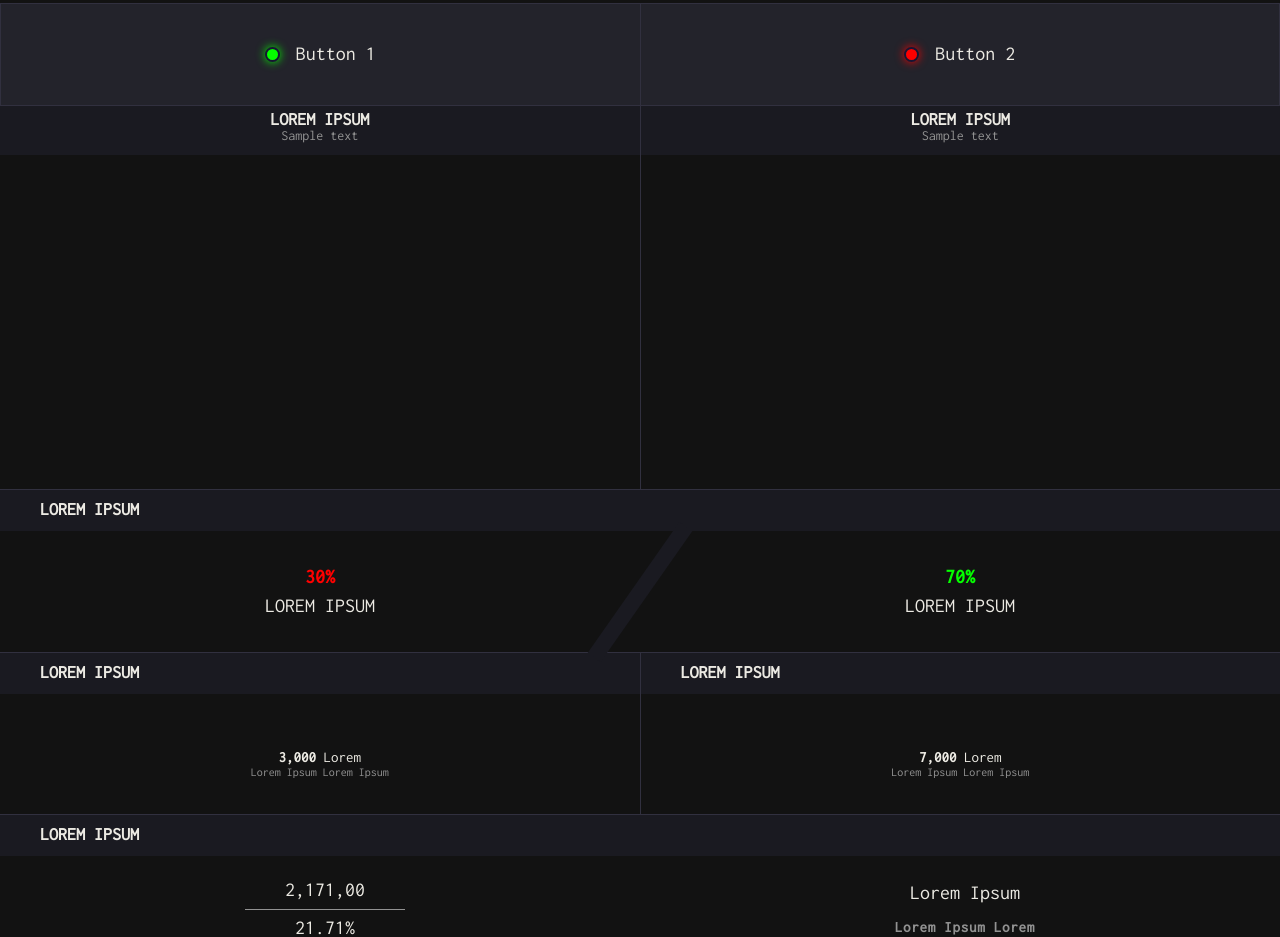
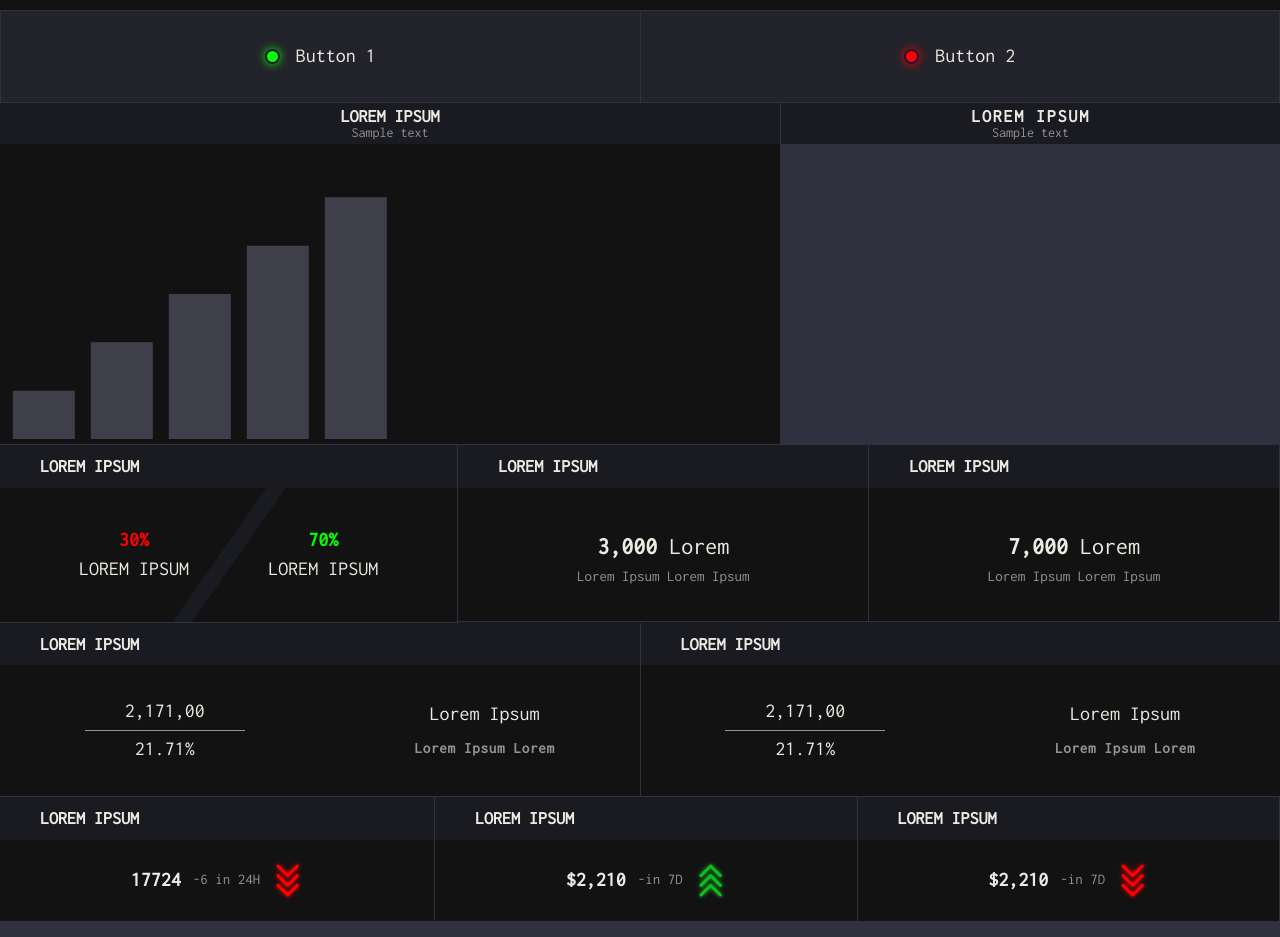
Before and after one commit to GerganaKristinova/WebThree-project, a React (Vite) app: page / in a window 1280 px wide. Shown: the part 68-1005 px from the top of the page. Built offline with nearby package versions, Linux system fonts and the light colour scheme.

Commit message:
Medium and Large devices complete

```diff
--- a/package.json
+++ b/package.json
@@ -11,7 +11,8 @@
   },
   "dependencies": {
     "react": "^18.2.0",
-    "react-dom": "^18.2.0"
+    "react-dom": "^18.2.0",
+    "recharts": "^2.12.0"
   },
   "devDependencies": {
     "@types/react": "^18.2.43",
--- a/src/components/Buttons.jsx
+++ b/src/components/Buttons.jsx
@@ -1,7 +1,7 @@
 export default function Buttons() {
   return (
     <div className="flex bg-rock">
-      <div className="flex flex-grow justify-center border border-lightgray py-10">
+      <div className="flex flex-grow justify-center border border-lightgray py-10 md:py-8.5">
         <div className="h-3.5 w-3.5 self-center bg-green rounded-full border-2 border-charcoal shadow-glow shadow-green"></div>
         <button className="text-base md:text-xl text-pearlwhite pl-2 md:pl-4">
           Button 1
--- a/src/components/ChangeInDollars.jsx
+++ b/src/components/ChangeInDollars.jsx
@@ -4,44 +4,44 @@ import priceUp from '../assets/up.svg'
 export default function ChangeInDollars() {
   return (
     <div className="flex">
-      <section className="flex-grow">
-        <div className="flex items-center justify-center bg-gray py-3">
+      <section className="flex-grow border-r border-lightgray">
+        <div className="sm:max-md:flex items-center justify-center bg-gray py-3 md:pl-7.5 lg:pl-10">
+          <h3 className="uppercase text-s md:text-lg md:font-semibold text-pearlwhite md:">
+            Lorem Ipsum
+          </h3>
+        </div>
+        <div className="flex justify-center items-center text-center bg-dark py-5">
+          <div className='md:flex items-center pr-2 md:pr-3'>
+            <h4 className="text-base md:text-xl font-semibold text-pearlwhite md:pr-3">17724</h4>
+            <p className="text-xs md:text-s font-normal text-darkwhite">-6 in 24H</p>
+          </div>
+          <img src={priceDown} alt="price down"></img>
+        </div>
+      </section>
+      <section className="flex-grow border-r border-lightgray">
+        <div className="sm:max-md:flex items-center justify-center bg-gray py-3 md:pl-7.5 lg:pl-10">
           <h3 className="uppercase text-s md:text-lg md:font-semibold text-pearlwhite">
             Lorem Ipsum
           </h3>
         </div>
         <div className="flex justify-center items-center text-center bg-dark py-5">
-          <div className='pr-2'>
-            <h4 className="text-base font-semibold text-pearlwhite">17724</h4>
-            <p className="text-xs font-normal text-darkwhite">-6 in 24H</p>
+          <div className='md:flex items-center pr-2 md:pr-3'>
+            <h4 className="text-base md:text-xl font-semibold text-pearlwhite md:pr-3">$2,210</h4>
+            <p className="text-xs md:text-s font-normal text-darkwhite">-in 7D</p>
           </div>
-          <img src={priceDown} alt="price down"></img>
+          <img src={priceUp} alt="price down"></img>
         </div>
       </section>
-      <section className="flex-grow">
-        <div className="flex items-center justify-center bg-gray py-3">
+      <section className="flex-grow border-r border-lightgray">
+        <div className="sm:max-md:flex items-center justify-center bg-gray py-3 md:pl-7.5 lg:pl-10">
           <h3 className="uppercase text-s md:text-lg md:font-semibold text-pearlwhite">
             Lorem Ipsum
           </h3>
         </div>
         <div className="flex justify-center items-center text-center bg-dark py-5">
-          <div className='pr-2'>
-            <h4 className="text-base font-semibold text-pearlwhite">$2,210</h4>
-            <p className="text-xs font-normal text-darkwhite">-in 7D</p>
-          </div>
-          <img src={priceUp} alt="price down"></img>
-        </div>
-      </section>
-      <section className="flex-grow">
-        <div className="flex items-center justify-center bg-gray py-3">
-          <h3 className="uppercase text-s md:text-lg md:font-semibold text-pearlwhite">
-            Lorem Ipsum
-          </h3>
-        </div>
-        <div className="flex justify-center items-center text-center bg-dark py-5">
-          <div className='pr-2'>
-            <h4 className="text-base font-semibold text-pearlwhite">$2,210</h4>
-            <p className="text-xs font-normal text-darkwhite">-in 7D</p>
+          <div className='md:flex items-center pr-2 md:pr-3'>
+            <h4 className="text-base md:text-xl font-semibold text-pearlwhite md:pr-3">$2,210</h4>
+            <p className="text-xs md:text-s font-normal text-darkwhite">-in 7D</p>
           </div>
           <img src={priceDown} alt="price down"></img>
         </div>
--- a/src/components/Charts.jsx
+++ b/src/components/Charts.jsx
@@ -1,27 +1,58 @@
+import { BarChart, Bar } from "recharts";
+
 export default function Charts() {
+  const data = [
+    {
+      name: "22/12",
+      week: 1000,
+    },
+    {
+      name: "29/12",
+      week: 2000,
+    },
+    {
+      name: '05/01',
+      week: 3000,
+    },
+    {
+      name: '12/01',
+      week: 4000,
+    },
+    {
+      name: '12/01',
+      week: 5000,
+    },
+  ];
+
   return (
     <div className="md:flex">
       <div className="md:flex-grow">
-        <div className="bg-gray md:border-r md:border-lightgray">
-          <h2 className="uppercase text-s md:text-lg md:font-semibold md:text-center text-pearlwhite sm:max-md:pl-6 sm:max-md:pb-3 sm:pt-3 md:pt-1">
+        <div className="bg-gray md:border-r md:border-lightgray md:py-1 sm:max-md:pb-3 sm:max-md:pt-3">
+          <h2 className="uppercase text-s md:text-lg md:font-semibold md:text-center text-pearlwhite sm:max-md:pl-6 sm:max-md:pb-1">
             Lorem Ipsum
           </h2>
-          <p className="text-xs md:text-sm md:text-center text-darkwhite sm:max-md:pl-6 pb-3">
+          <p className="text-xs md:text-sm md:text-center text-darkwhite sm:max-md:pl-6">
             Sample text
           </p>
         </div>
-        <div className="h-85 bg-dark border-b md:border-r border-lightgray"></div>
+        <div className="bg-dark border-b md:border-r border-lightgray">
+          <BarChart width={400} height={300} data={data}>
+            <Bar dataKey="week" fill="#3F3F4C" />
+          </BarChart>
+        </div>
       </div>
       <div className="md:flex-grow">
-        <div className="bg-gray">
-          <h2 className="uppercase text-s md:text-lg md:font-semibold md:text-center text-pearlwhite sm:max-md:pl-6 sm:max-md:pb-3 sm:pt-3 md:pt-1">
+        <div className="bg-gray md:py-1 sm:max-md:pb-3 sm:max-md:pt-3">
+          <h2 className="uppercase text-s md:text-lg md:font-semibold md:text-center lg:tracking-widest text-pearlwhite sm:max-md:pl-6 sm:max-md:pb-1">
             Lorem Ipsum
           </h2>
-          <p className="text-xs md:text-sm md:text-center text-darkwhite sm:max-md:pl-6 pb-3">
+          <p className="text-xs md:text-sm md:text-center text-darkwhite sm:max-md:pl-6">
             Sample text
           </p>
         </div>
-        <div className="h-85 bg-dark border-b border-lightgray"></div>
+        <div className="bg-dark border-b border-lightgray">
+
+        </div>
       </div>
     </div>
   );
--- a/src/components/PercentageRates.jsx
+++ b/src/components/PercentageRates.jsx
@@ -1,16 +1,18 @@
 export default function PercentageRates() {
   return (
     <>
+      <div className="md:flex">
+        <div className="md:flex md:flex-col md:flex-grow md:border-r md:border-lightgray">
           <div className="bg-gray">
-        <h3 className="uppercase text-s md:text-lg md:font-semibold text-pearlwhite py-3 pl-6 md:pt-2.5 md:pl-7.5 lg:pl-10">
+            <h3 className="uppercase text-s md:text-lg md:font-semibold text-pearlwhite py-3 pl-6 md:pl-7.5 lg:pl-10">
               Lorem Ipsum
             </h3>
           </div>
           <div className="flex border-b border-lightgray">
-        <div className="bg-dark flex flex-grow justify-center items-center py-6">
+            <div className="bg-dark flex-grow justify-center items-center py-6 md:py-9">
               <div className="flex flex-col items-center">
                 <p className="text-xl text-pearlwhite">2,171,00</p>
-            <div className="border-b border-b-darkwhite my-2 px-20"></div>
+                <hr className="text-darkwhite my-2 px-20"></hr>
                 <p className="text-xl text-pearlwhite">21.71%</p>
               </div>
             </div>
@@ -21,16 +23,18 @@ export default function PercentageRates() {
               </p>
             </div>
           </div>
+        </div>
+        <div className="md:flex md:flex-col md:flex-grow">
         <div className="bg-gray">
-        <h3 className="uppercase text-s md:text-lg md:font-semibold text-pearlwhite py-3 pl-6 md:pt-2.5 md:pl-7.5 lg:pl-10">
+          <h3 className="uppercase text-s md:text-lg md:font-semibold text-pearlwhite py-3 pl-6 md:pl-7.5 lg:pl-10">
             Lorem Ipsum
           </h3>
         </div>
         <div className="flex border-b border-lightgray">
-        <div className="bg-dark flex flex-grow justify-center items-center py-6">
+          <div className="bg-dark flex-grow justify-center items-center py-6 md:py-9">
             <div className="flex flex-col items-center">
               <p className="text-xl text-pearlwhite">2,171,00</p>
-            <div className="border-b border-b-darkwhite my-2 px-20"></div>
+              <hr className="text-darkwhite my-2 px-20"></hr>
               <p className="text-xl text-pearlwhite">21.71%</p>
             </div>
           </div>
@@ -41,6 +45,8 @@ export default function PercentageRates() {
             </p>
           </div>
         </div>
+        </div>
+      </div>
     </>
   );
 }
--- a/src/components/PriceChange.jsx
+++ b/src/components/PriceChange.jsx
@@ -1,23 +1,22 @@
 export default function PriceChange() {
   return (
-    <>
-      <div className="bg-gray">
-        <h3 className="uppercase text-s md:text-lg md:font-semibold text-pearlwhite py-3 pl-6 md:pt-2.5 md:pl-7.5 lg:pl-10">
+    <div className="lg:flex ">
+      <div className="flex-grow bg-gray lg:border-r lg:border-lightgray">
+        <h3 className="uppercase text-s md:text-lg md:font-semibold text-pearlwhite py-3 pl-6 md:pl-7.5 lg:pl-10">
           Lorem Ipsum
         </h3>
-      </div>
-      <div className="flex items-center justify-center bg-dark relative border-b border-b-lightgray py-9">
-        <div className="h-40 w-4 bg-gray absolute rotate-35"></div>
-        <div className="flex flex-grow flex-col text-center">
-          <p className="text-xl sm:font-semibold md:text-2xl md:font-bold lg:text-xl text-red pb-3 md:pb-2">
+        <div className="flex justify-evenly items-center overflow-hidden bg-dark relative border-b border-b-lightgray py-9 md:py-13.5 lg:py-10.5">
+          <div className="h-44 md:h-60 w-4 overflow-hidden bg-gray absolute rotate-35"></div>
+          <div className="wrapper">
+            <p className="text-xl md:text-2xl lg:text-xl sm:font-semibold md:font-bold text-center text-red pb-3 md:pb-2">
               30%
             </p>
             <h3 className="uppercase text-s md:text-2xl lg:text-xl text-pearlwhite">
               Lorem Ipsum
             </h3>
           </div>
-        <div className="flex flex-grow flex-col text-center">
-          <p className="text-xl sm:font-semibold md:text-2xl md:font-bold lg:text-xl text-green pb-3 md:pb-2">
+          <div className="wrapper">
+            <p className="text-xl md:text-2xl lg:text-xl sm:font-semibold md:font-bold text-center text-green pb-3 md:pb-2">
               70%
             </p>
             <h3 className="uppercase text-s md:text-2xl lg:text-xl text-pearlwhite">
@@ -25,39 +24,43 @@ export default function PriceChange() {
             </h3>
           </div>
         </div>
+      </div>
 
-      <div className="flex border-b border-lightgray">
-        <div className="flex-grow border-r border-r-lightgray">
+      <div className="sm:max-lg:w-1/2 sm:max-lg:float-right flex-grow bg-gray">
+        <div className="border-r border-b border-lightgray">
           <div className="bg-gray">
-            <h3 className="uppercase text-s md:text-lg md:font-semibold text-pearlwhite py-3 pl-6 md:pt-2.5 md:pl-7.5 lg:pl-10">
+            <h3 className="uppercase text-s md:text-lg md:font-semibold text-pearlwhite py-3 pl-6 md:pl-7.5 lg:pl-10">
               Lorem Ipsum
             </h3>
           </div>
-          <div className="bg-dark flex flex-col justify-center text-center py-9">
-            <h3 className="text-s text-pearlwhite pt-5">
+          <div className="bg-dark text-center py-9">
+            <h3 className="text-s md:text-2xl text-pearlwhite py-2.5">
               <span className="font-bold">3,000</span> Lorem
             </h3>
-            <p className="text-xs font-light text-darkwhite">
-              Lorem Ipsum Lorem Ipsum
-            </p>
-          </div>
-        </div>
-        <div className="flex-grow">
-          <div className="bg-gray">
-            <h3 className="uppercase text-s md:text-lg md:font-semibold text-pearlwhite py-3 pl-6 md:pt-2.5 md:pl-7.5 lg:pl-10">
-              Lorem Ipsum
-            </h3>
-          </div>
-          <div className="bg-dark flex flex-col justify-center text-center py-9">
-            <h3 className="text-s text-pearlwhite pt-5">
-              <span className="font-bold">7,000</span> Lorem
-            </h3>
-            <p className="text-xs font-light text-darkwhite">
+            <p className="text-xs md:text-s font-light text-darkwhite">
               Lorem Ipsum Lorem Ipsum
             </p>
           </div>
         </div>
       </div>
-    </>
+
+      <div className="sm:max-lg:w-1/2 flex-grow bg-gray">
+        <div className="border-r border-b border-lightgray">
+          <div className="bg-gray">
+            <h3 className="uppercase text-s md:text-lg md:font-semibold text-pearlwhite py-3 pl-6 md:pl-7.5 lg:pl-10">
+              Lorem Ipsum
+            </h3>
+          </div>
+          <div className="bg-dark text-center py-9">
+            <h3 className="text-s md:text-2xl text-pearlwhite py-2.5">
+              <span className="font-bold">7,000</span> Lorem
+            </h3>
+            <p className="text-xs md:text-s font-light text-darkwhite">
+              Lorem Ipsum Lorem Ipsum
+            </p>
+          </div>
+        </div>
+      </div>
+    </div>
   );
 }
--- a/tailwind.config.js
+++ b/tailwind.config.js
@@ -11,7 +11,7 @@ export default {
     screens: {
       'sm': '250px',
       'md': '768px',
-      'lg': '1280px',
+      'lg': '1100px',
     },
     colors: {
       lightgray: '#31303F',
@@ -43,6 +43,7 @@ export default {
         '3.5': '0.9375rem', //15px
         '4.5': '1.125rem', //18px
         '7.5': '1.875rem', //30px
+        '8.5': '2.1875rem', //35px
         '10.5': '2.625rem', //42px
         '13': '3.4375rem', //55px
         '13.5': '3.75rem', //60px
@@ -58,9 +59,6 @@ export default {
       fontSize: {
         'xxs': '0.625rem', //10px
         's': '0.9375rem', //15px
-      },
-      letterSpacing: {
-        'long': '0.25em'
       },
       boxShadow: {
         'glow': '0 0 10px',
```
Also changed, not shown: src/components/Header.jsx (+5 -7 lines), 1 other file (tests, documents, lock files or other folders). Lines whose indentation alone changed are shown as unchanged.
